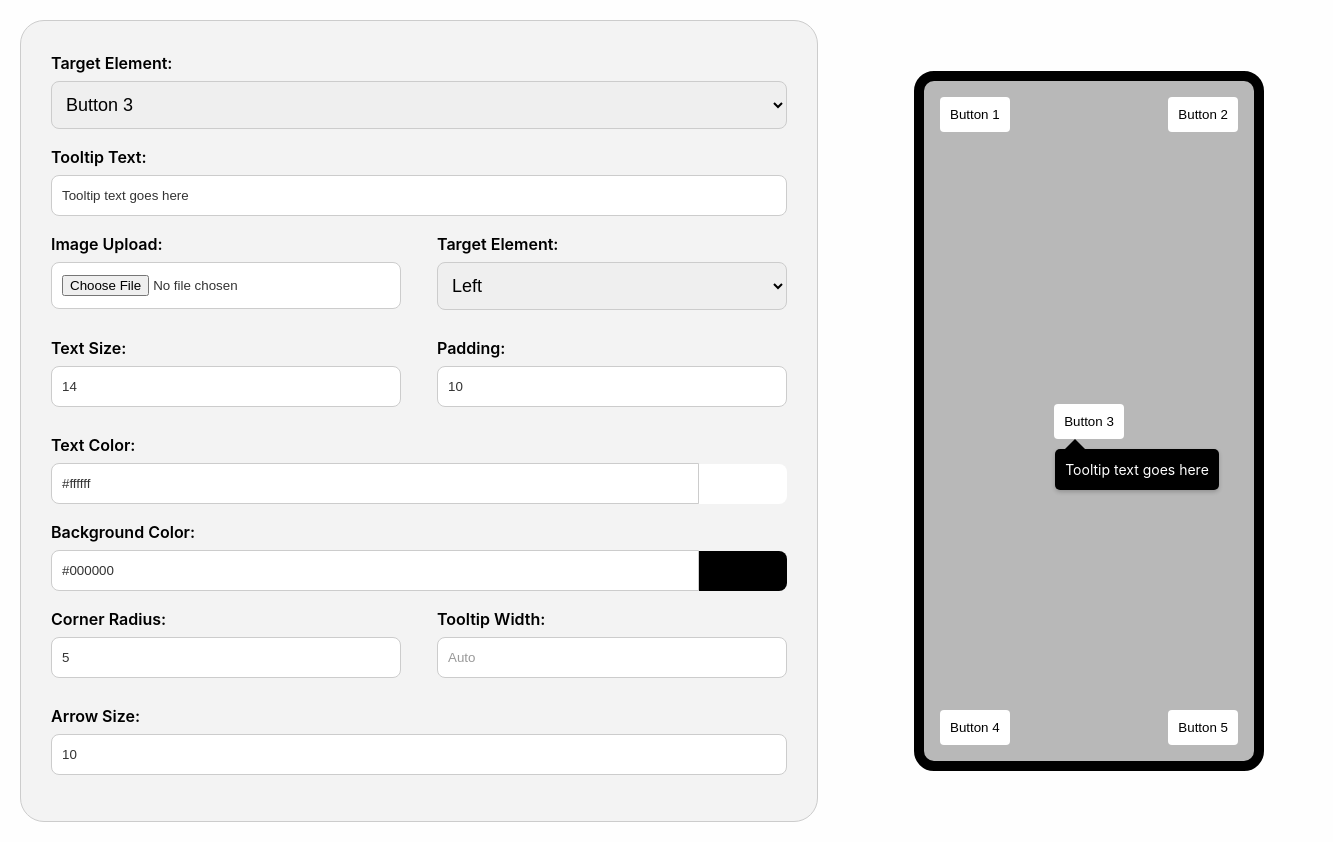
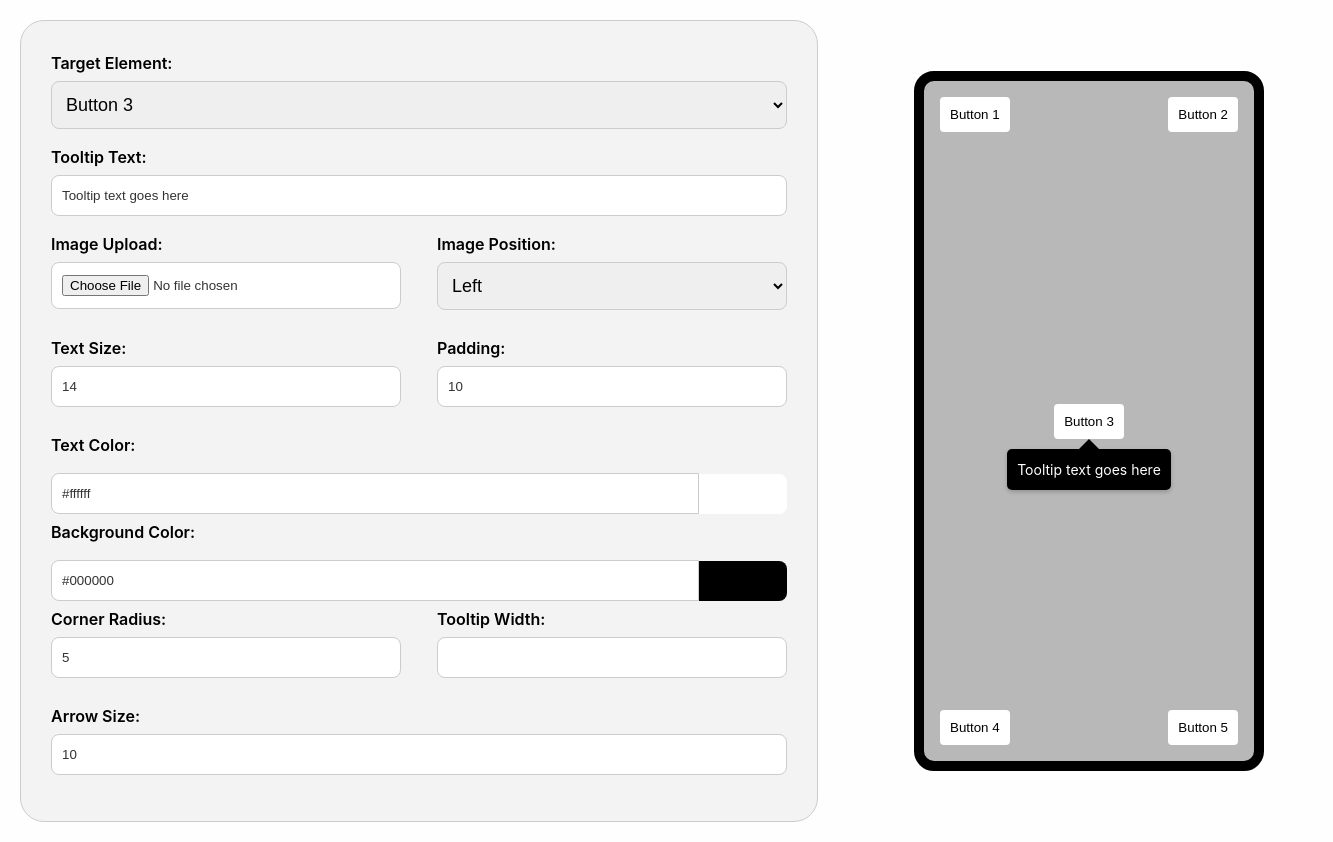
Before and after one commit to saipranay47/tooltips, a React (Vite) app: page / in a window 1280 px wide. Shown: the whole page, 1333 px wide, since content can reach past the window. Built offline with nearby package versions, Linux system fonts and the light colour scheme.

Commit message:
Refactor: Group imports and create reusable components
Organized imports for better clarity and created reusable SelectField and InputField components to enhance code readability and maintainability.

```diff
--- a/src/components/Tooltip.jsx
+++ b/src/components/Tooltip.jsx
@@ -23,13 +23,13 @@ const TooltipContent = styled.div`
 
   flex-direction: ${(props) => {
     switch (props.imageposition) {
-      case "left":
+      case "Left":
         return "row";
-      case "right":
+      case "Right":
         return "row-reverse";
-      case "top":
+      case "Top":
         return "column";
-      case "bottom":
+      case "Bottom":
         return "column-reverse";
       default:
         return "row"; // Default value
--- a/src/components/form/Form.jsx
+++ b/src/components/form/Form.jsx
@@ -1,8 +1,10 @@
 import React from "react";
 import { useTooltipContext } from "../../context/TooltipContext";
-import { FormContainer, Label, Select, Input, FlexBox } from "./FormElements";
-
-import { ColorInput } from "./ColorInput";
+import { FormContainer, FlexBox } from "./FormElements";
+import { ColorInput } from "./inputs/ColorInput";
+import SelectField from "./inputs/SelectField";
+import InputField from "./inputs/InputField";
+import ImageInput from "./inputs/ImageInput";
 
 const TooltipForm = () => {
   const { formData, updateFormData } = useTooltipContext();
@@ -11,132 +13,81 @@ const TooltipForm = () => {
     updateFormData({ [field]: value });
   };
 
-  const handleImageUpload = (event) => {
-    const imageFile = event.target.files[0];
-    handleInputChange("imageFile", imageFile);
-  };
-
   return (
     <FormContainer>
-      <Label>
-        Target Element:
-        <br />
-        <Select
+      <SelectField
+        label="Target Element:"
         value={formData.targetElement}
-          onChange={(e) => handleInputChange("targetElement", e.target.value)}
-        >
-          <option value="button1">Button 1</option>
-          <option value="button2">Button 2</option>
-          <option value="button3">Button 3</option>
-          <option value="button4">Button 4</option>
-          <option value="button5">Button 5</option>
-        </Select>
-      </Label>
-      <Label>
-        Tooltip Text:
-        <br />
-        <Input
+        options={["Button 1", "Button 2", "Button 3", "Button 4", "Button 5"]}
+        onChange={(value) => handleInputChange("targetElement", value)}
+      />
+      <InputField
+        label="Tooltip Text:"
         type="text"
         value={formData.tooltipText}
-          onChange={(e) => handleInputChange("tooltipText", e.target.value)}
+        onChange={(value) => handleInputChange("tooltipText", value)}
       />
-      </Label>
       <FlexBox>
-        <Label>
-          Image Upload:
-          <br />
-          <Input type="file" accept="image/*" onChange={handleImageUpload} />
-        </Label>
-        <Label>
-          Target Element:
-          <br />
-          <Select
+        <ImageInput
+          label="Image Upload:"
+          onChange={(file) => handleInputChange("imageFile", file)}
+        />
+        <SelectField
+          label="Image Position:"
           value={formData.imageposition}
-            onChange={(e) => handleInputChange("imageposition", e.target.value)}
-          >
-            <option value="left">Left</option>
-            <option value="right">Right</option>
-            <option value="top">Top</option>
-            <option value="bottom">Bottom</option>
-          </Select>
-        </Label>
+          options={["Left", "Right", "Top", "Bottom"]}
+          onChange={(value) => handleInputChange("imageposition", value)}
+        />
       </FlexBox>
       <FlexBox>
-        <Label>
-          Text Size:
-          <br />
-          <Input
+        <InputField
+          label="Text Size:"
           type="number"
           value={formData.textSize}
-            onChange={(e) =>
-              handleInputChange("textSize", parseInt(e.target.value))
-            }
+          onChange={(value) => handleInputChange("textSize", parseInt(value))}
         />
-        </Label>
-        <Label>
-          Padding:
-          <br />
-          <Input
+        <InputField
+          label="Padding:"
           type="number"
           value={formData.padding}
-            onChange={(e) =>
-              handleInputChange("padding", parseInt(e.target.value))
-            }
+          onChange={(value) => handleInputChange("padding", parseInt(value))}
         />
-        </Label>
       </FlexBox>
-      <Label>
-        Text Color:
-        <br />
       <ColorInput
+        label="Text Color:"
         value={formData.textColor}
         onChange={(value) => handleInputChange("textColor", value)}
       />
-      </Label>
-      <Label>
-        Background Color:
-        <br />
       <ColorInput
+        label="Background Color:"
         value={formData.backgroundColor}
         onChange={(value) => handleInputChange("backgroundColor", value)}
       />
-      </Label>
       <FlexBox>
-        <Label>
-          Corner Radius:
-          <br />
-          <Input
+        <InputField
+          label="Corner Radius:"
           type="number"
           value={formData.cornerRadius}
-            onChange={(e) =>
-              handleInputChange("cornerRadius", parseInt(e.target.value))
+          onChange={(value) =>
+            handleInputChange("cornerRadius", parseInt(value))
           }
         />
-        </Label>
-        <Label>
-          Tooltip Width:
-          <br />
-          <Input
+        <InputField
+          label="Tooltip Width:"
           type="number"
           value={formData.tooltipWidth}
-            onChange={(e) =>
-              handleInputChange("tooltipWidth", parseInt(e.target.value))
+          onChange={(value) =>
+            handleInputChange("tooltipWidth", parseInt(value))
           }
           placeholder="Auto"
         />
-        </Label>
       </FlexBox>
-      <Label>
-        Arrow Size:
-        <br />
-        <Input
+      <InputField
+        label="Arrow Size:"
         type="number"
         value={formData.arrowSize}
-          onChange={(e) =>
-            handleInputChange("arrowSize", parseInt(e.target.value))
-          }
+        onChange={(value) => handleInputChange("arrowSize", parseInt(value))}
       />
-      </Label>
     </FormContainer>
   );
 };
--- /dev/null
+++ b/src/components/form/inputs/ImageInput.jsx
@@ -0,0 +1,25 @@
+import React from "react";
+import PropTypes from "prop-types";
+import { Label, Input } from "../FormElements";
+
+const ImageInput = ({ label, onChange }) => {
+  const handleFileInputChange = (e) => {
+    const file = e.target.files[0];
+    onChange(file);
+  };
+
+  return (
+    <Label>
+      {label}
+      <br />
+      <Input type="file" accept="image/*" onChange={handleFileInputChange} />
+    </Label>
+  );
+};
+
+ImageInput.propTypes = {
+  label: PropTypes.string.isRequired,
+  onChange: PropTypes.func.isRequired,
+};
+
+export default ImageInput;
--- /dev/null
+++ b/src/components/form/inputs/InputField.jsx
@@ -0,0 +1,26 @@
+import React from "react";
+import PropTypes from "prop-types";
+import { Label, Input } from "../FormElements";
+
+const InputField = ({ label, type, value, onChange }) => {
+  return (
+    <Label>
+      {label}
+      <br />
+      <Input
+        type={type}
+        value={value}
+        onChange={(e) => onChange(e.target.value)}
+      />
+    </Label>
+  );
+};
+
+InputField.propTypes = {
+  label: PropTypes.string.isRequired,
+  type: PropTypes.string.isRequired,
+  value: PropTypes.oneOfType([PropTypes.string, PropTypes.number]).isRequired,
+  onChange: PropTypes.func.isRequired,
+};
+
+export default InputField;
--- /dev/null
+++ b/src/components/form/inputs/SelectField.jsx
@@ -0,0 +1,28 @@
+import React from "react";
+import PropTypes from "prop-types";
+import { Label, Select } from "../FormElements";
+
+const SelectField = ({ label, value, options, onChange }) => {
+  return (
+    <Label>
+      {label}
+      <br />
+      <Select value={value} onChange={(e) => onChange(e.target.value)}>
+        {options.map((option, index) => (
+          <option key={index} value={option}>
+            {option}
+          </option>
+        ))}
+      </Select>
+    </Label>
+  );
+};
+
+SelectField.propTypes = {
+  label: PropTypes.string.isRequired,
+  value: PropTypes.string.isRequired,
+  options: PropTypes.arrayOf(PropTypes.string).isRequired,
+  onChange: PropTypes.func.isRequired,
+};
+
+export default SelectField;
--- a/src/components/preview/ButtonComp.jsx
+++ b/src/components/preview/ButtonComp.jsx
@@ -3,7 +3,7 @@ import Tooltip from "../Tooltip";
 import { useTooltipContext } from "../../context/TooltipContext";
 import { Button } from "./MobilePreviewElements";
 
-function ButtonComp({ number }) {
+function ButtonComp({ number, horizontalposition, verticalposition }) {
   const { formData } = useTooltipContext();
 
   return (
@@ -16,9 +16,9 @@ function ButtonComp({ number }) {
       cornerradius={formData.cornerRadius + "px"}
       tooltipwidth={formData.tooltipWidth}
       arrowheight={formData.arrowSize + "px"}
-      horizontalposition={"start"}
-      verticalposition={"bottom"}
-      alwaysvisible={formData.targetElement === "button" + number}
+      horizontalposition={horizontalposition}
+      verticalposition={verticalposition}
+      alwaysvisible={formData.targetElement === "Button " + number}
       imageFile={formData.imageFile}
       imageposition={formData.imageposition}
     >
--- a/src/components/preview/MobilePreview.jsx
+++ b/src/components/preview/MobilePreview.jsx
@@ -5,15 +5,35 @@ function MobilePreview() {
   return (
     <MobileContainer>
       <Row>
-        <ButtonComp number={1} />
-        <ButtonComp number={2} />
+        <ButtonComp
+          number={1}
+          horizontalposition={"start"}
+          verticalposition={"bottom"}
+        />
+        <ButtonComp
+          number={2}
+          horizontalposition={"end"}
+          verticalposition={"bottom"}
+        />
       </Row>
       <Row style={{ justifyContent: "center" }}>
-        <ButtonComp number={3} />
+        <ButtonComp
+          number={3}
+          horizontalposition={"center"}
+          verticalposition={"bottom"}
+        />
       </Row>
       <Row>
-        <ButtonComp number={4} />
-        <ButtonComp number={5} />
+        <ButtonComp
+          number={4}
+          horizontalposition={"start"}
+          verticalposition={"top"}
+        />
+        <ButtonComp
+          number={5}
+          horizontalposition={"end"}
+          verticalposition={"top"}
+        />
       </Row>
     </MobileContainer>
   );
--- a/src/context/TooltipContext.jsx
+++ b/src/context/TooltipContext.jsx
@@ -4,7 +4,7 @@ const TooltipContext = createContext();
 
 export function TooltipProvider({ children }) {
   const [formData, setFormData] = useState({
-    targetElement: "button3",
+    targetElement: "Button 3",
     tooltipText: "Tooltip text goes here",
     textSize: 14,
     padding: 10,
@@ -14,7 +14,7 @@ export function TooltipProvider({ children }) {
     tooltipWidth: "",
     arrowSize: 10,
     imageFile: null,
-    imageposition: "left",
+    imageposition: "Left",
   });
 
   const updateFormData = (newData) => {
```
Also changed, not shown: src/components/form/inputs/ColorInput.jsx (renamed from src/components/form/ColorInput.jsx, +14 -10 lines). Lines whose indentation alone changed are shown as unchanged.
